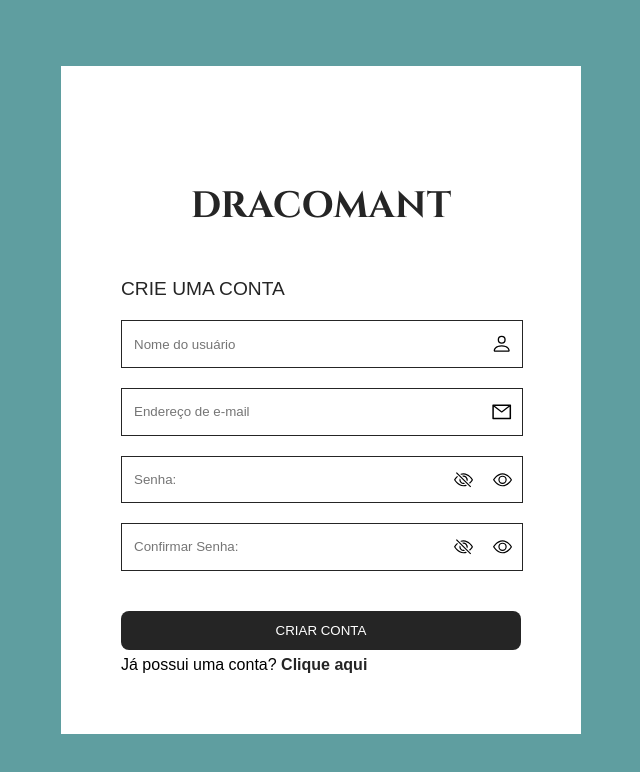
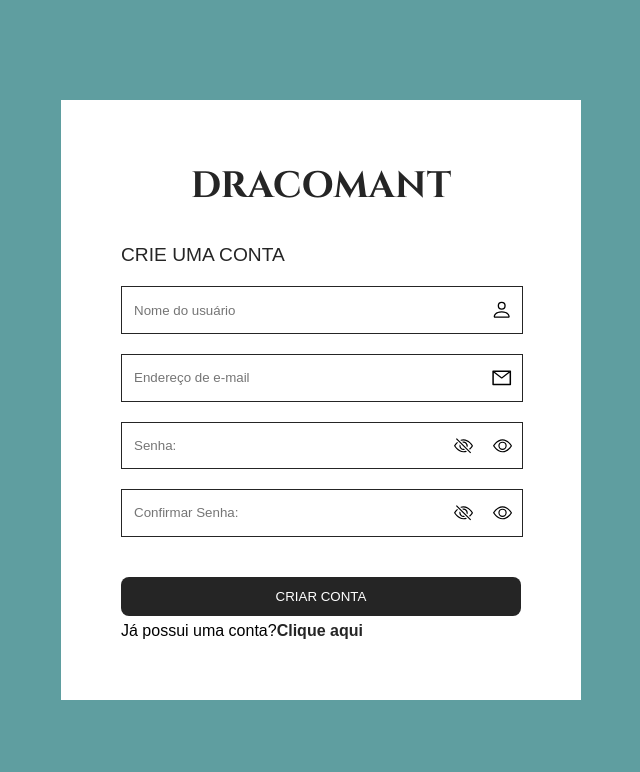
Before and after one commit to Kinz2901/Dracomant-React, a React (Vite) app: page /criarlogin in a window 1280 px wide. Shown: the top 772 px of the page, without its empty margins (319-959 px from the left). Built offline with nearby package versions, Linux system fonts and the light colour scheme; a web font is replaced by a local one.

Commit message:
ajeitei a margin e removi os autocompletes e max len
ajeitei a margin e removi os autocompletes e max len

```diff
--- a/src/Pages/CriarLogin/index.jsx
+++ b/src/Pages/CriarLogin/index.jsx
@@ -5,6 +5,7 @@ import { Link } from 'react-router-dom';
 
 
 export default function CriarLogin() {
+
     return (
         <>
         <div className={styles.main}>
@@ -13,29 +14,29 @@ export default function CriarLogin() {
                 <p className={styles.criarConta}>CRIE UMA CONTA</p>
                 <form className={styles.form}>
                     <div className={styles.blocos_input} id="bloco-nome">
-                        <input className={styles.nome} id="name" type="text" placeholder="Nome do usuário" required  autocomplete="name"/>
+                        <input className={styles.nome} id="name" type="text" placeholder="Nome do usuário" required/>
                         <BsPerson className={styles.icons}/>
                     </div>
                     <span className={styles.err} id="name-error"></span>
                     <div className={styles.blocos_input} id="bloco-email">
-                        <input className={styles.email} id="email" type="email" placeholder="Endereço de e-mail" required maxlength="30" autocomplete="email"/>
+                        <input className={styles.email} id="email" type="email" placeholder="Endereço de e-mail" required/>
                         <AiOutlineMail className={styles.icons}/>
                     </div>
                     <span className={styles.err}  id="email-error"></span>
                     <div className={styles.blocos_input}id="bloco-password">
-                        <input className={styles.password} id="password" type="password" placeholder="Senha:" required minlength="8" />
+                        <input className={styles.password} id="password" type="password" placeholder="Senha:" required/>
                         <BsEyeSlash className={styles.icons}/>
                         <BsEye className={styles.icons}/>
                     </div>
                     <span className={styles.err} id="password-error"></span>
                     <div className={styles.blocos_input} id="bloco-passwordConfirm">
-                        <input className={styles.passwordConfirm} id="passwordConfirm" type="password" placeholder="Confirmar Senha:" required minlength="8" autocomplete="current-password"/>
+                        <input className={styles.passwordConfirm} id="passwordConfirm" type="password" placeholder="Confirmar Senha:" required/>
                         <BsEyeSlash className={styles.icons}/>
                         <BsEye className={styles.icons}/>
                     </div>
                     <span className={styles.err} id="passwordConfirm-error"></span>
                     <button type="submit" className={styles.botao}>CRIAR CONTA</button>
-                    <p>Já possui uma conta? <a className={styles.cliqueAqui} href="login.html"><Link to="/login" className={styles.cliqueAqui}>Clique aqui</Link></a></p>
+                    <p>Já possui uma conta?<Link to="/login" className={styles.cliqueAqui}>Clique aqui</Link></p>
                 </form>
             </div>
         </div>
--- a/src/Pages/CriarLogin/index.module.css
+++ b/src/Pages/CriarLogin/index.module.css
@@ -42,6 +42,7 @@
     text-align: center;
     cursor: context-menu;
     background-color: white;
+    padding: 0;
 }
 
 .criarConta {
```
